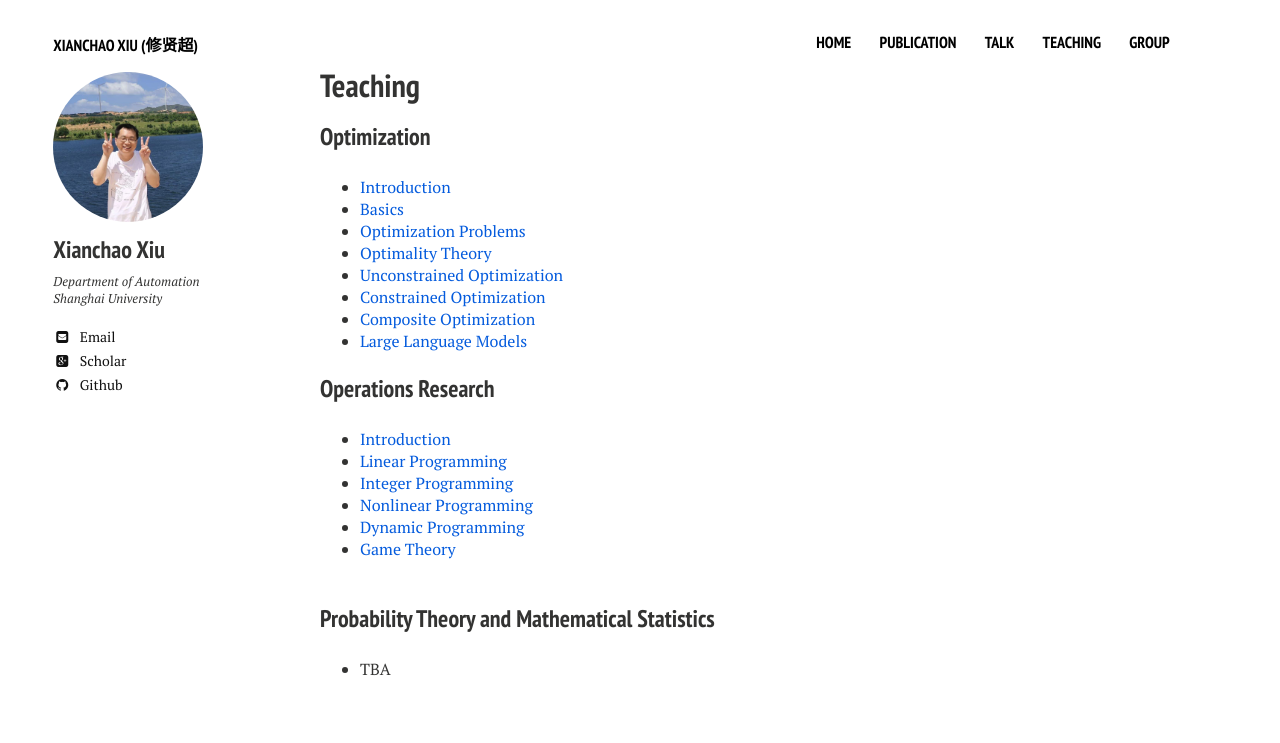
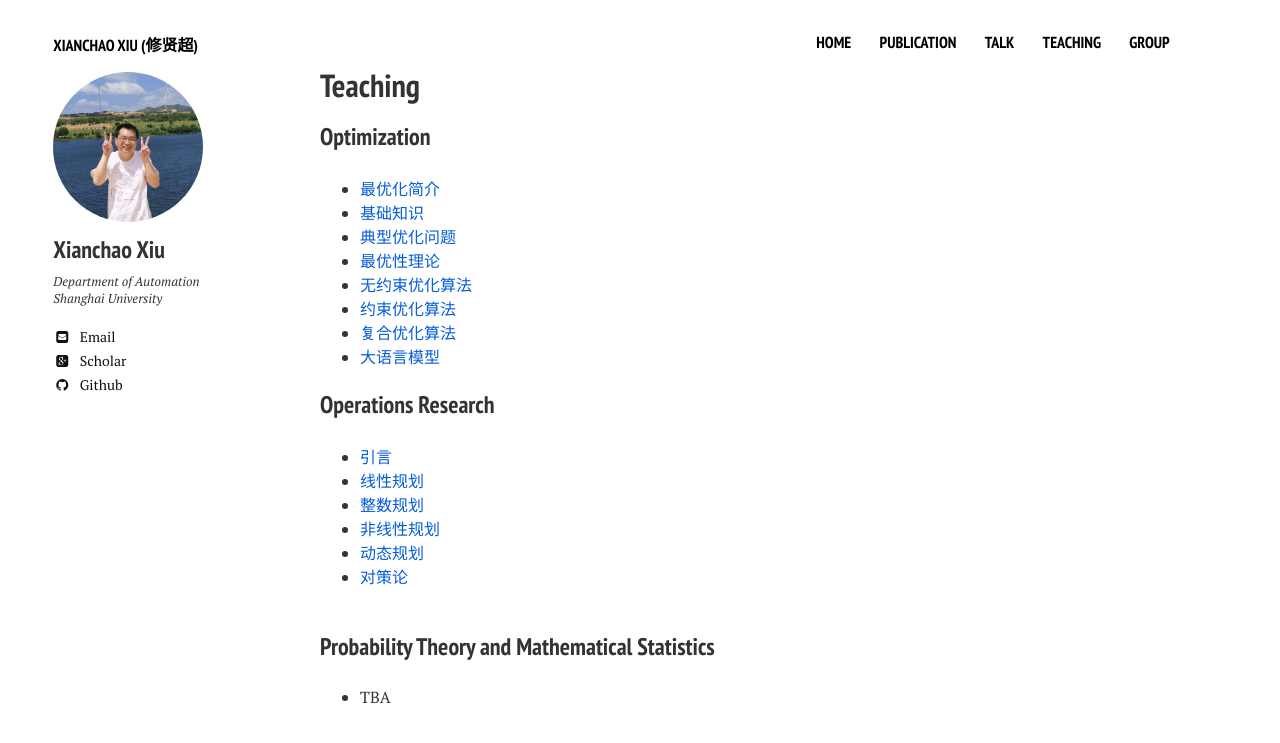
Before and after one commit to xianchaoxiu/xianchaoxiu.github.io, a Jekyll site: the page built from teaching/index.md, in a window 1280 px wide. Shown: the top 743 px of the page. Built offline with Jekyll 4.4.1, drawn with Linux system fonts in a browser that asks for light colours; nearby versions of some CDN libraries.

Commit message:
Update index.md

```diff
--- a/teaching/index.md
+++ b/teaching/index.md
@@ -11,24 +11,24 @@ share: false
 
 ### Optimization
 
-- <a href="../teaching/现代优化方法/最优化简介.pdf" class="textlink" target="_blank"> Introduction </a> <br>
-- <a href="../teaching/现代优化方法/基础知识.pdf" class="textlink" target="_blank"> Basics </a> <br>
-- <a href="../teaching/现代优化方法/典型优化问题.pdf" class="textlink" target="_blank"> Optimization Problems </a> <br>
-- <a href="../teaching/现代优化方法/最优性理论.pdf" class="textlink" target="_blank"> Optimality Theory </a> <br>
-- <a href="../teaching/现代优化方法/无约束优化算法.pdf" class="textlink" target="_blank"> Unconstrained Optimization </a> <br>
-- <a href="../teaching/现代优化方法/约束优化算法pdf" class="textlink" target="_blank"> Constrained Optimization </a> <br>
-- <a href="../teaching/现代优化方法/复合优化算法.pdf" class="textlink" target="_blank"> Composite Optimization </a> <br>
-- <a href="../teaching/现代优化方法/大语言模型.pdf" class="textlink" target="_blank"> Large Language Models </a> <br>
+- <a href="../teaching/现代优化方法/最优化简介.pdf" class="textlink" target="_blank"> 最优化简介 </a> <br>
+- <a href="../teaching/现代优化方法/基础知识.pdf" class="textlink" target="_blank"> 基础知识</a> <br>
+- <a href="../teaching/现代优化方法/典型优化问题.pdf" class="textlink" target="_blank"> 典型优化问题 </a> <br>
+- <a href="../teaching/现代优化方法/最优性理论.pdf" class="textlink" target="_blank"> 最优性理论 </a> <br>
+- <a href="../teaching/现代优化方法/无约束优化算法.pdf" class="textlink" target="_blank"> 无约束优化算法 </a> <br>
+- <a href="../teaching/现代优化方法/约束优化算法.pdf" class="textlink" target="_blank"> 约束优化算法 </a> <br>
+- <a href="../teaching/现代优化方法/复合优化算法.pdf" class="textlink" target="_blank"> 复合优化算法 </a> <br>
+- <a href="../teaching/现代优化方法/大语言模型.pdf" class="textlink" target="_blank"> 大语言模型 </a> <br>
 
 
 ### Operations Research
 
-- <a href="../teaching/运筹学/引言.pdf" class="textlink" target="_blank">Introduction </a> <br>
-- <a href="../teaching/运筹学/线性规划.pdf" class="textlink" target="_blank">Linear Programming </a> <br>
-- <a href="../teaching/运筹学/整数规划.pdf" class="textlink" target="_blank">Integer Programming </a> <br>
-- <a href="../teaching/运筹学/非线性规划.pdf" class="textlink" target="_blank">Nonlinear Programming </a> <br>
-- <a href="../teaching/运筹学/动态规划.pdf" class="textlink" target="_blank">Dynamic Programming </a><br>
-- <a href="../teaching/运筹学/对策论.pdf" class="textlink" target="_blank">Game Theory </a><br><br>
+- <a href="../teaching/运筹学/引言.pdf" class="textlink" target="_blank"> 引言 </a> <br>
+- <a href="../teaching/运筹学/线性规划.pdf" class="textlink" target="_blank"> 线性规划 </a> <br>
+- <a href="../teaching/运筹学/整数规划.pdf" class="textlink" target="_blank"> 整数规划 </a> <br>
+- <a href="../teaching/运筹学/非线性规划.pdf" class="textlink" target="_blank"> 非线性规划 </a> <br>
+- <a href="../teaching/运筹学/动态规划.pdf" class="textlink" target="_blank"> 动态规划 </a><br>
+- <a href="../teaching/运筹学/对策论.pdf" class="textlink" target="_blank"> 对策论 </a><br><br>
 
 
 ### Probability Theory and Mathematical Statistics
```
